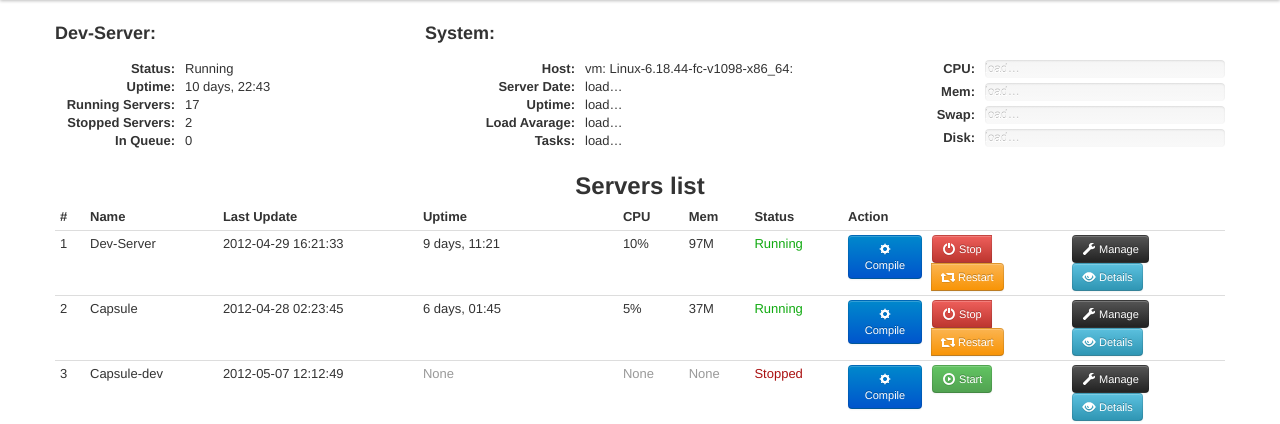
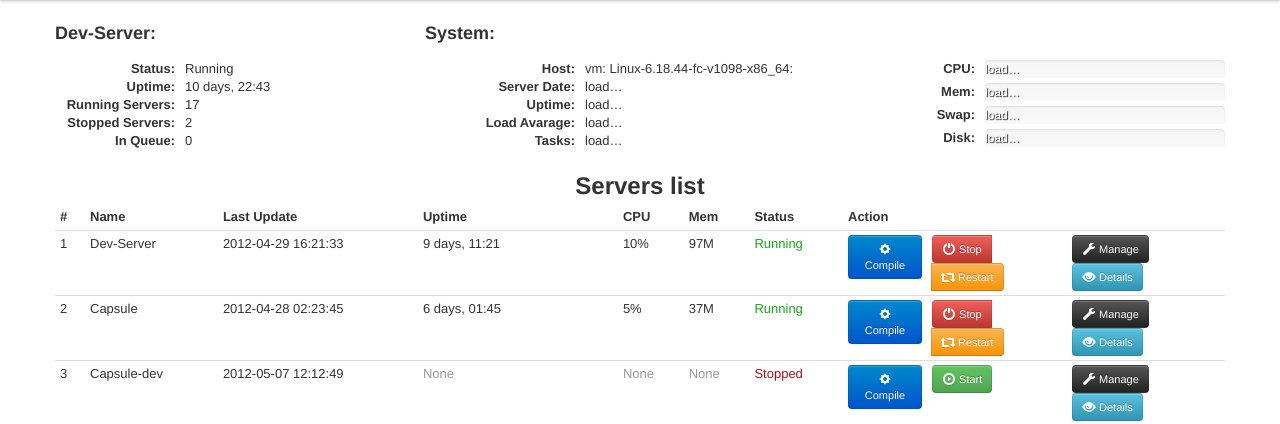
Before and after one commit to delin/dev-server, a Flask app: page / in a window 1280 px wide. Shown: the part 40-464 px from the top of the page. Run offline with Flask 2, Linux system fonts and the light colour scheme; parts of the project's set-up code (start-up, migrations or seed data) failed here and were passed over; some libraries are stand-ins or nearby versions.

Commit message:
добавил большую тень в bar`ы

```diff
--- a/web/templates/header.html
+++ b/web/templates/header.html
@@ -18,6 +18,10 @@
 			}
 			.progress {
 				margin-bottom: 5px;
+			}
+			.progress .bar {
+				color: #fff;
+				text-shadow: 1px 1px 1px rgba(0, 0, 0, 0.9);
 			}
 		</style>
 		<link href="/static/css/bootstrap-responsive.css" rel="stylesheet">
```
